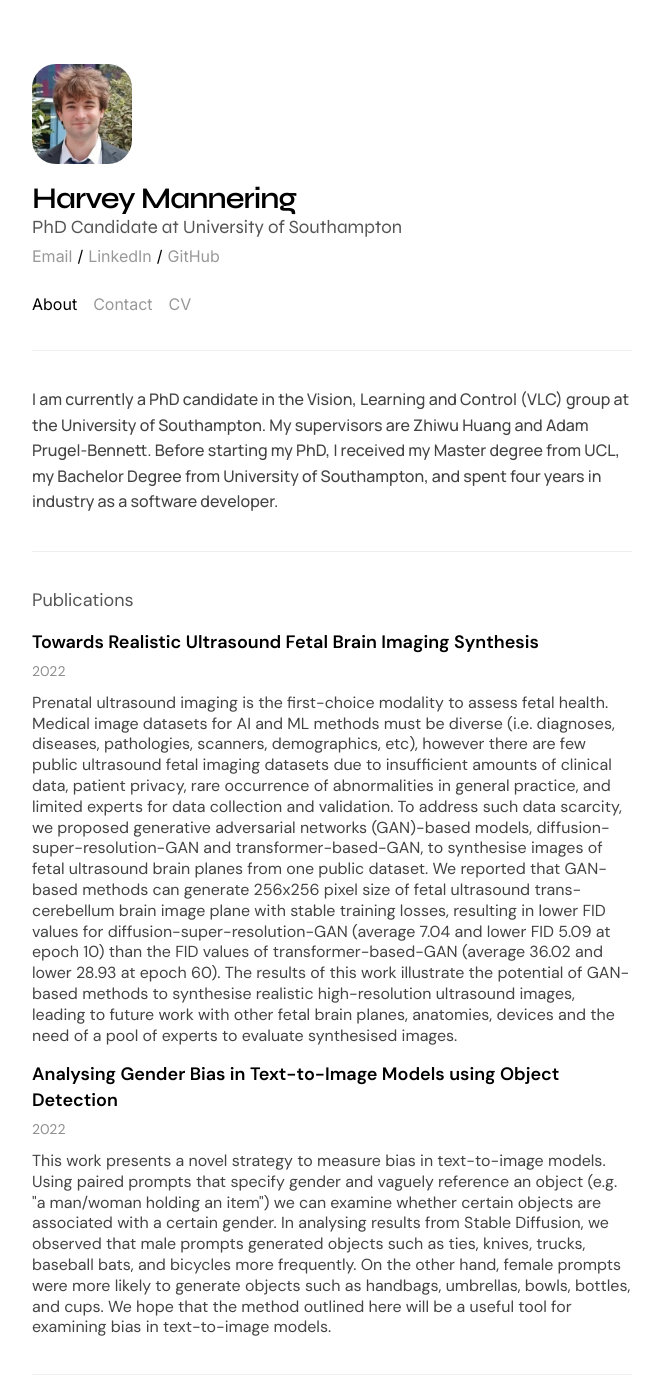
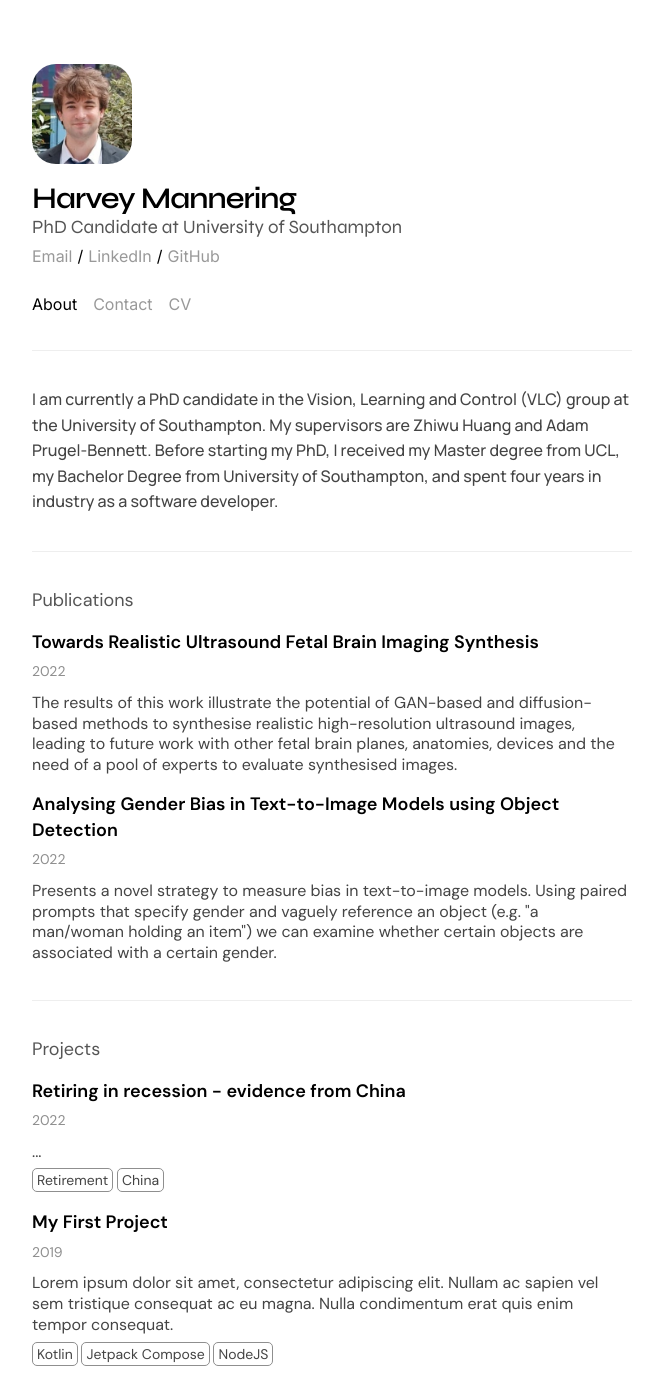
Before and after one commit to harveymannering/harveymannering.github.io, a Jekyll site: the page built from _pages/index.md, in a window 1280 px wide and 1400 px high. Shown: the whole window, without its empty margins (308-971 px from the left). Built offline with Jekyll 4.4.1, drawn with Linux system fonts in a browser that asks for light colours.

Commit message:
Updated publications section

```diff
--- a/_publications/gender-bias.md
+++ b/_publications/gender-bias.md
@@ -1,7 +1,7 @@
 ---
 title: Analysing Gender Bias in Text-to-Image Models using Object Detection
 year: 2022
-excerpt: This work presents a novel strategy to measure bias in text-to-image models. Using paired prompts that specify gender and vaguely reference an object (e.g. "a man/woman holding an item") we can examine whether certain objects are associated with a certain gender. In analysing results from Stable Diffusion, we observed that male prompts generated objects such as ties, knives, trucks, baseball bats, and bicycles more frequently. On the other hand, female prompts were more likely to generate objects such as handbags, umbrellas, bowls, bottles, and cups. We hope that the method outlined here will be a useful tool for examining bias in text-to-image models.
+excerpt: Presents a novel strategy to measure bias in text-to-image models. Using paired prompts that specify gender and vaguely reference an object (e.g. "a man/woman holding an item") we can examine whether certain objects are associated with a certain gender.
 pub-image: https://img.itch.zone/aW1nLzExNjg1ODA3LnBuZw==/original/RqkaR2.png
 pub-url: https://arxiv.org/abs/2307.08025
 comments: false
--- a/_publications/ultrasound.md
+++ b/_publications/ultrasound.md
@@ -1,7 +1,7 @@
 ---
 title: Towards Realistic Ultrasound Fetal Brain Imaging Synthesis
 year: 2022
-excerpt: Prenatal ultrasound imaging is the first-choice modality to assess fetal health. Medical image datasets for AI and ML methods must be diverse (i.e. diagnoses, diseases, pathologies, scanners, demographics, etc), however there are few public ultrasound fetal imaging datasets due to insufficient amounts of clinical data, patient privacy, rare occurrence of abnormalities in general practice, and limited experts for data collection and validation. To address such data scarcity, we proposed generative adversarial networks (GAN)-based models, diffusion-super-resolution-GAN and transformer-based-GAN, to synthesise images of fetal ultrasound brain planes from one public dataset. We reported that GAN-based methods can generate 256x256 pixel size of fetal ultrasound trans-cerebellum brain image plane with stable training losses, resulting in lower FID values for diffusion-super-resolution-GAN (average 7.04 and lower FID 5.09 at epoch 10) than the FID values of transformer-based-GAN (average 36.02 and lower 28.93 at epoch 60). The results of this work illustrate the potential of GAN-based methods to synthesise realistic high-resolution ultrasound images, leading to future work with other fetal brain planes, anatomies, devices and the need of a pool of experts to evaluate synthesised images.
+excerpt: The results of this work illustrate the potential of GAN-based and diffusion-based methods to synthesise realistic high-resolution ultrasound images, leading to future work with other fetal brain planes, anatomies, devices and the need of a pool of experts to evaluate synthesised images.
 pub-image: https://cdn-uploads.huggingface.co/production/uploads/6349716695ab8cce385f450e/RArVBPLLxPX_5rqSzXnp9.png
 pub-url: https://arxiv.org/abs/2304.03941
 comments: false
```
